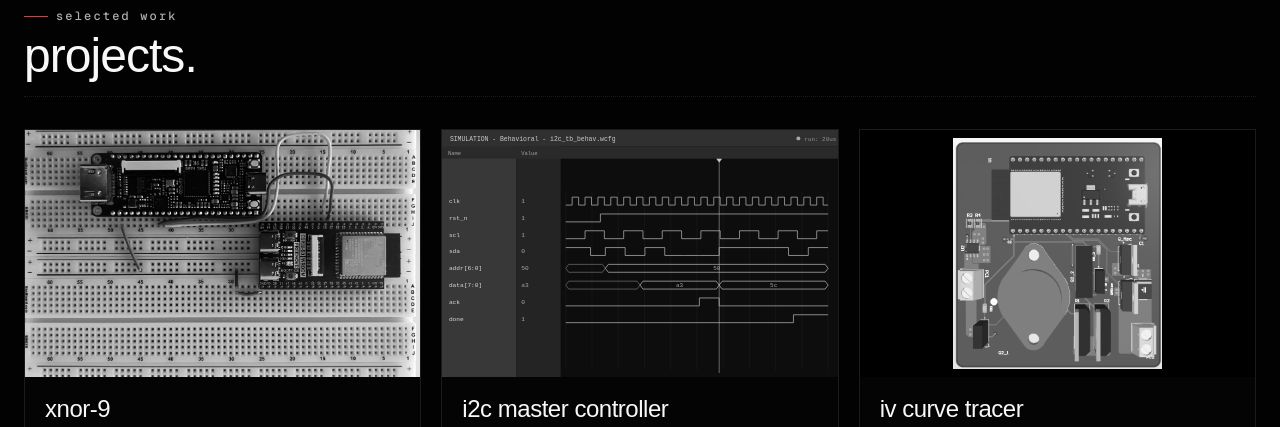
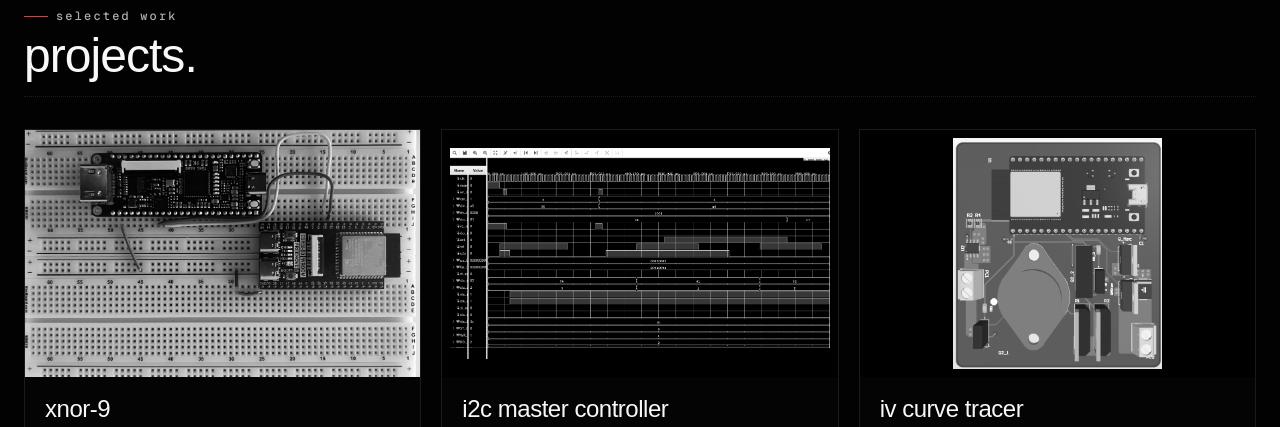
Before and after one commit to ahnafzareef/portfolio, a Next.js app: page / in a window 1280 px wide. Shown: the part 1620-2047 px from the top of the page. Built offline with nearby package versions, Linux system fonts and the light colour scheme; a web font is replaced by a local one.

Commit message:
added new image

```diff
--- a/components/portfolio/works.tsx
+++ b/components/portfolio/works.tsx
@@ -41,8 +41,8 @@ const PROJECTS: Project[] = [
       "Verilog I2C master with a 4-phase bit-timing scheme, deployed on a MicroBlaze SoC.",
     tags: ["FPGA", "Verilog", "Vivado", "MicroBlaze", "C", "Arty S7-25"],
     href: "https://github.com/ahnafzareef/i2c_master_controller",
-    img: "/projects/i2c-master.svg",
-    imgClassName: "object-cover object-center group-hover:scale-[1.04]",
+    img: "/projects/i2c-master.png",
+    imgClassName: "object-contain object-center p-2 group-hover:scale-[1.04]",
   },
   {
     title: "IV Curve Tracer",
```
Also changed, not shown: public/projects/i2c-master.png (added), public/projects/i2c-master.svg (deleted).
